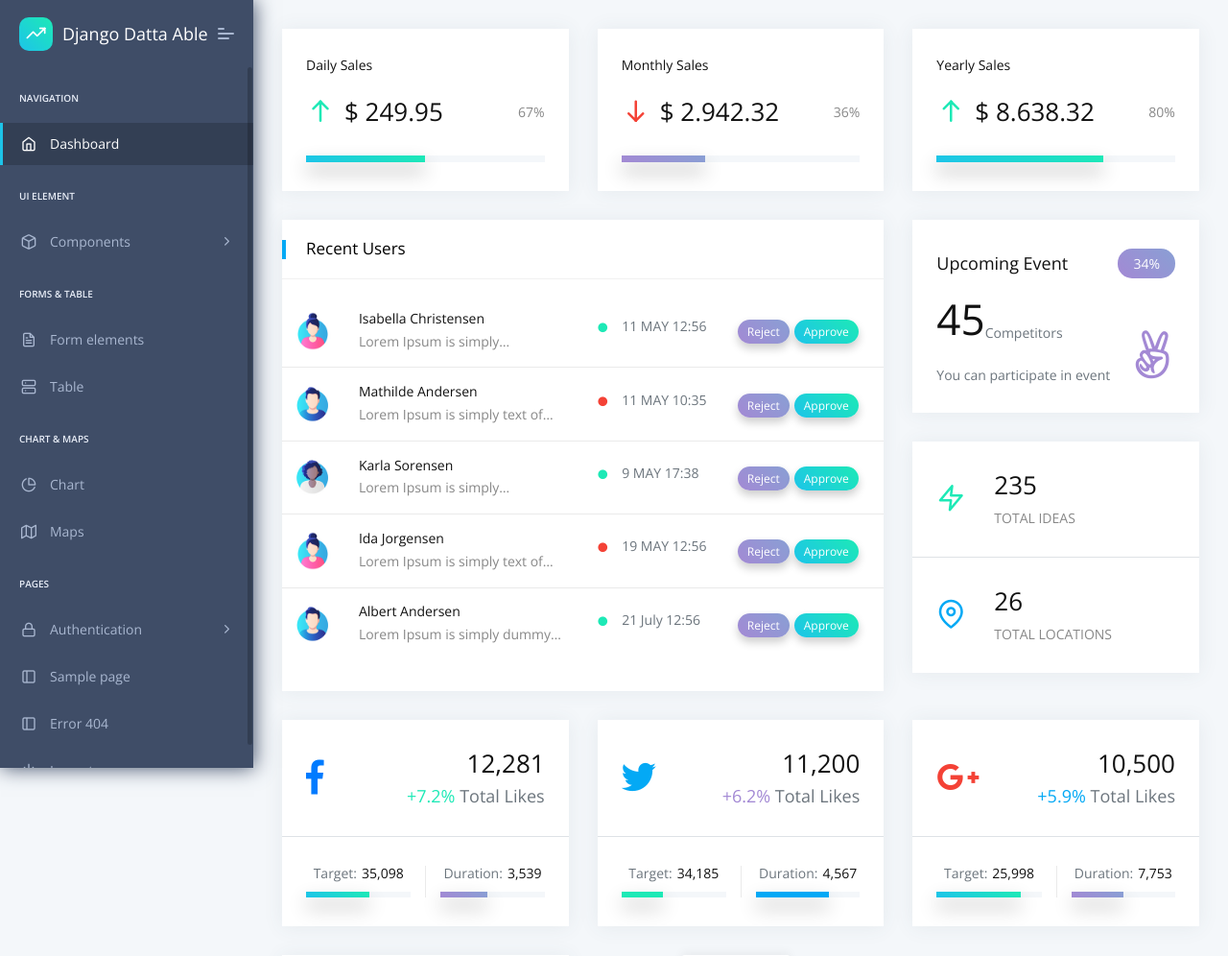
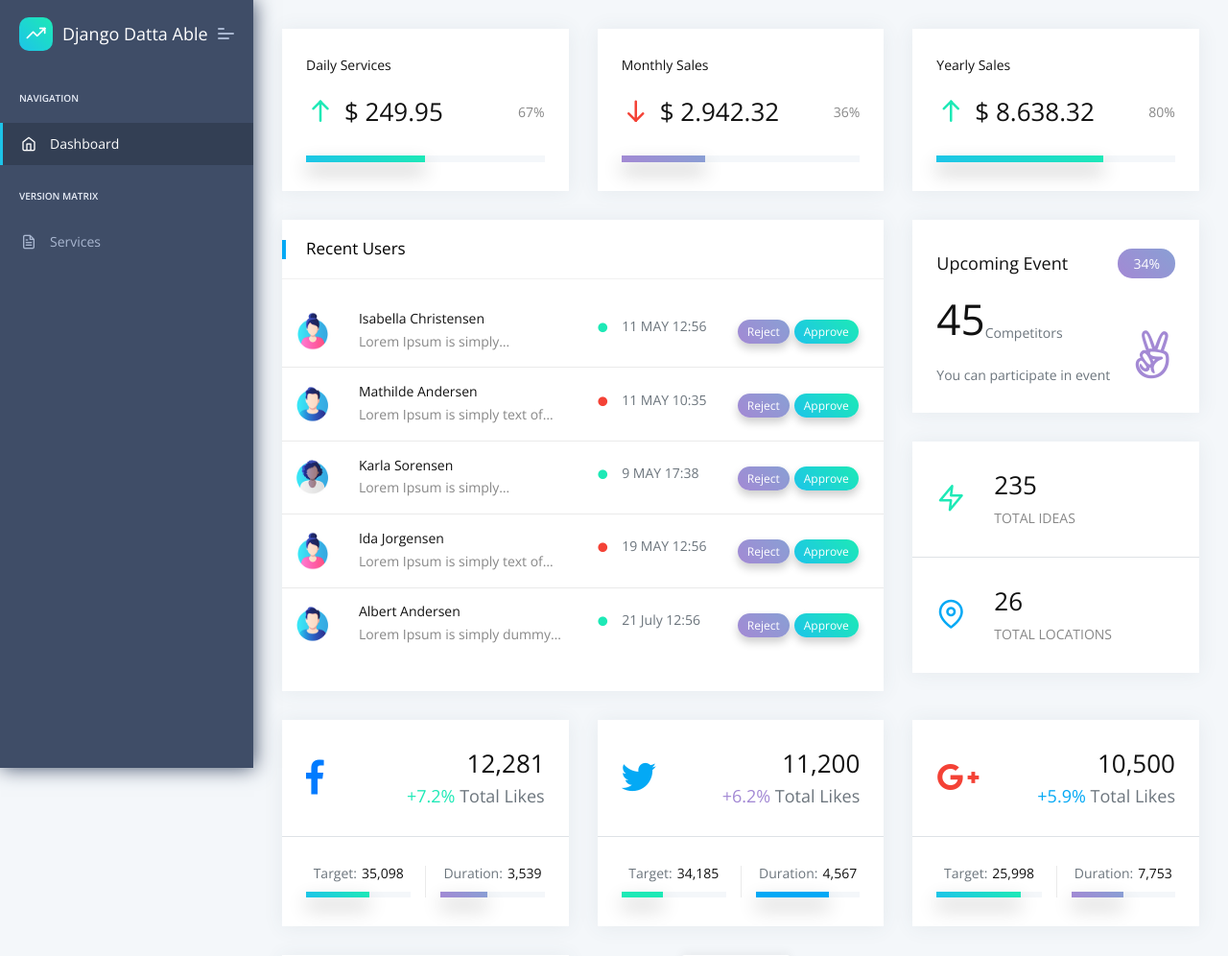
Before and after one commit to bansi2007/versinMatrix, a Django app: page /index.html in a window 1280 px wide. Shown: the top 996 px of the page at 96% size. Run offline with Django 3.2, Linux system fonts and the light colour scheme; a user stored in the database is signed in; tables that the repository leaves empty hold one stand-in row (values such as "Sample post"); some libraries are stand-ins or nearby versions.

Commit message:
made version matrix

```diff
--- a/app/urls.py
+++ b/app/urls.py
@@ -13,5 +13,5 @@ urlpatterns = [
 
     # Matches any html file
     re_path(r'^.*\.*', views.pages, name='pages'),
-
+    path('version_matrix', views.version_matrix, name='version_matrix'),
 ]
--- a/app/views.py
+++ b/app/views.py
@@ -8,6 +8,8 @@ from django.shortcuts import render, get_object_or_404, redirect
 from django.template import loader
 from django.http import HttpResponse
 from django import template
+import json
+
 
 @login_required(login_url="/login/")
 def index(request):
@@ -40,3 +42,26 @@ def pages(request):
 
         html_template = loader.get_template( 'page-500.html' )
         return HttpResponse(html_template.render(context, request))
+
+# This the json data that has to be accessed.
+def version_matrix(request):
+    print(request.GET)
+    data =  [  {"date":"10-11-2020","service":"service_abc", "environment":"1.0", "annotation":"OK"},
+    {"date":"10-11-2020","service":"service_vwx", "environment":"1.0", "annotation":"VersionMismatch"},
+    {"date":"10-11-2020","service":"service_xyz", "environment":"1.2", "annotation":"VersionMismatch"},
+    {"date":"10-12-2020","service":"service_yz", "environment":"1.6", "annotation":"OK"},
+    {"date":"10-11-2020","service":"service_def", "environment":"1.9", "annotation":"VersionMismatch"},
+    {"date":"10-11-2020","service":"service_123", "environment":"1.0", "annotation":"OK"},
+    {"date":"10-16-2020","service":"service_ghi", "environment":"1.6", "annotation":"OK"},
+    {"date":"10-16-2020","service":"service_456", "environment":"1.4", "annotation":"VersionMismatch"},
+    {"date":"10-16-2020","service":"service_789", "environment":"1.8", "annotation":"OK"},
+    {"date":"10-11-2020","service":"service_ABC", "environment":"1.0", "annotation":"OK"},
+    {"date":"10-11-2020","service":"service_DEF", "environment":"2.6", "annotation":"OK"},
+    {"date":"10-16-2020","service":"service_GHI", "environment":"1.6", "annotation":"VersionMismatch"},
+    {"date":"10-16-2020","service":"service_JKL", "environment":"2.0", "annotation":"OK"},
+    {"date":"10-09-2020","service":"service_jkl", "environment":"1.2", "annotation":"OK"},
+    {"date":"10-09-2020","service":"service_mno", "environment":"1.8", "annotation":"VersionMismatch"},
+    {"date":"10-09-2020","service":"service_pqr", "environment":"1.6", "annotation":"OK"},
+    {"date":"10-09-2020","service":"service_stu", "environment":"17", "annotation":"OK"}
+ ]
+    return HttpResponse(json.dumps({'data':data}), content_type = 'applications/json')
--- a/core/templates/includes/sidebar.html
+++ b/core/templates/includes/sidebar.html
@@ -21,60 +21,11 @@
                         <a href="/" class="nav-link "><span class="pcoded-micon"><i class="feather icon-home"></i></span><span class="pcoded-mtext">Dashboard</span></a>
                     </li>
                     <li class="nav-item pcoded-menu-caption">
-                        <label>UI Element</label>
-                    </li>
-                    <li data-username="basic components Button Alert Badges breadcrumb Paggination progress Tooltip popovers Carousel Cards Collapse Tabs pills Modal Grid System Typography Extra Shadows Embeds" class="nav-item pcoded-hasmenu">
-                        <a href="javascript:" class="nav-link "><span class="pcoded-micon"><i class="feather icon-box"></i></span><span class="pcoded-mtext">Components</span></a>
-                        <ul class="pcoded-submenu">
-                            <li class=""><a href="/ui-button.html" class="">Button</a></li>
-                            <li class=""><a href="/ui-badges.html" class="">Badges</a></li>
-                            <li class=""><a href="/ui-breadcrumb-pagination.html" class="">Breadcrumb & paggination</a></li>
-                            <li class=""><a href="/ui-collapse.html" class="">Collapse</a></li>
-                            <li class=""><a href="/ui-tabs.html" class="">Tabs & pills</a></li>
-                            <li class=""><a href="/ui-typography.html" class="">Typography</a></li>
-                            <li class=""><a href="/ui-icons.html" class="">Feather<span class="pcoded-badge label label-danger">NEW</span></a></li>
-                        </ul>
-                    </li>
-                    <li class="nav-item pcoded-menu-caption">
-                        <label>Forms & table</label>
+                        <label>Version Matrix</label>
                     </li>
                     <li data-username="form elements advance componant validation masking wizard picker select"
-                        class="nav-item {% if 'ui-forms' in segment %} active {% endif %}">
-                        <a href="/ui-forms.html" class="nav-link "><span class="pcoded-micon"><i class="feather icon-file-text"></i></span><span class="pcoded-mtext">Form elements</span></a>
-                    </li>
-                    <li data-username="Table bootstrap datatable footable"
-                        class="nav-item {% if 'ui-tables' in segment %} active {% endif %}">
-                        <a href="/ui-tables.html" class="nav-link "><span class="pcoded-micon"><i class="feather icon-server"></i></span><span class="pcoded-mtext">Table</span></a>
-                    </li>
-                    <li class="nav-item pcoded-menu-caption">
-                        <label>Chart & Maps</label>
-                    </li>
-                    <li data-username="Charts Morris"
-                        class="nav-item {% if 'charts-morris' in segment %} active {% endif %}">
-                        <a href="/charts-morris.html" class="nav-link "><span class="pcoded-micon"><i class="feather icon-pie-chart"></i></span><span class="pcoded-mtext">Chart</span></a></li>
-                    <li data-username="Maps Google"
-                         class="nav-item {% if 'maps-google' in segment %} active {% endif %}">
-                        <a href="/maps-google.html" class="nav-link "><span class="pcoded-micon"><i class="feather icon-map"></i></span><span class="pcoded-mtext">Maps</span></a></li>
-                    <li class="nav-item pcoded-menu-caption">
-                        <label>Pages</label>
-                    </li>
-                    <li data-username="Authentication Sign up Sign in reset password Change password Personal information profile settings map form subscribe" class="nav-item pcoded-hasmenu">
-                        <a href="javascript:" class="nav-link "><span class="pcoded-micon"><i class="feather icon-lock"></i></span><span class="pcoded-mtext">Authentication</span></a>
-                        <ul class="pcoded-submenu">
-                            <li class=""><a href="/auth-reset-pass.html" class="">Reset Pass</a></li>
-                            <li class=""><a href="/login.html" class="">Login (template)</a></li>
-                            <li class=""><a href="/register.html" class="">Register (template)</a></li>
-                        </ul>
-                    </li>
-                    <li data-username="Sample Page"
-                        class="nav-item {% if 'page-blank' in segment %} active {% endif %}">
-                        <a href="/page-blank.html" class="nav-link"><span class="pcoded-micon"><i class="feather icon-sidebar"></i></span><span class="pcoded-mtext">Sample page</span></a></li>
-                    <li data-username="Sample Page" class="nav-item"><a href="/page-404.html" class="nav-link"><span class="pcoded-micon"><i class="feather icon-sidebar"></i></span><span class="pcoded-mtext">Error 404</span></a></li>
-
-                    <li data-username="Disabled Menu" class="nav-item">
-                        <a href="{% url 'logout' %}" class="nav-link">
-                            <span class="pcoded-micon"><i class="feather icon-power"></i></span><span class="pcoded-mtext">Logout</span>
-                        </a>
+                        class="nav-item {% if 'daily_services' in segment %} active {% endif %}">
+                        <a href="/daily_services.html" class="nav-link "><span class="pcoded-micon"><i class="feather icon-file-text"></i></span><span class="pcoded-mtext">Services</span></a>
                     </li>
                 </ul>
             </div>
--- a/core/templates/index.html
+++ b/core/templates/index.html
@@ -19,8 +19,8 @@
                         <!--[ daily sales section ] start-->
                         <div class="col-md-6 col-xl-4">
                             <div class="card daily-sales">
-                                <div class="card-block">
-                                    <h6 class="mb-4">Daily Sales</h6>
+                                <div class="card-block" id="showDailyServices">
+                                    <h6 class="mb-4">Daily Services</h6>
                                     <div class="row d-flex align-items-center">
                                         <div class="col-9">
                                             <h3 class="f-w-300 d-flex align-items-center m-b-0"><i class="feather icon-arrow-up text-c-green f-30 m-r-10"></i>$ 249.95</h3>
@@ -599,4 +599,23 @@
 {% endblock content %}
 
 <!-- Specific Page JS goes HERE  -->
-{% block javascripts %}{% endblock javascripts %}
+{% block javascripts %}
+<script>
+    document.getElementById("showDailyServices").onclick = function(){
+        showDailyServices()
+    };
+    function showDailyServices(){
+        var req  = new XMLHttpRequest();
+        req.onreadystatechange = function() {
+            if (this.readyState == 4 && this.status == 200) {
+               window.location.href = "daily_services.html" ;
+
+        }
+    };
+    req.open("GET",'daily_services.html',true);
+    req.send();
+    }
+</script>
+
+
+{% endblock javascripts %}
```
Also changed, not shown: core/templates/daily_services.html (added, +136 -0 lines).
